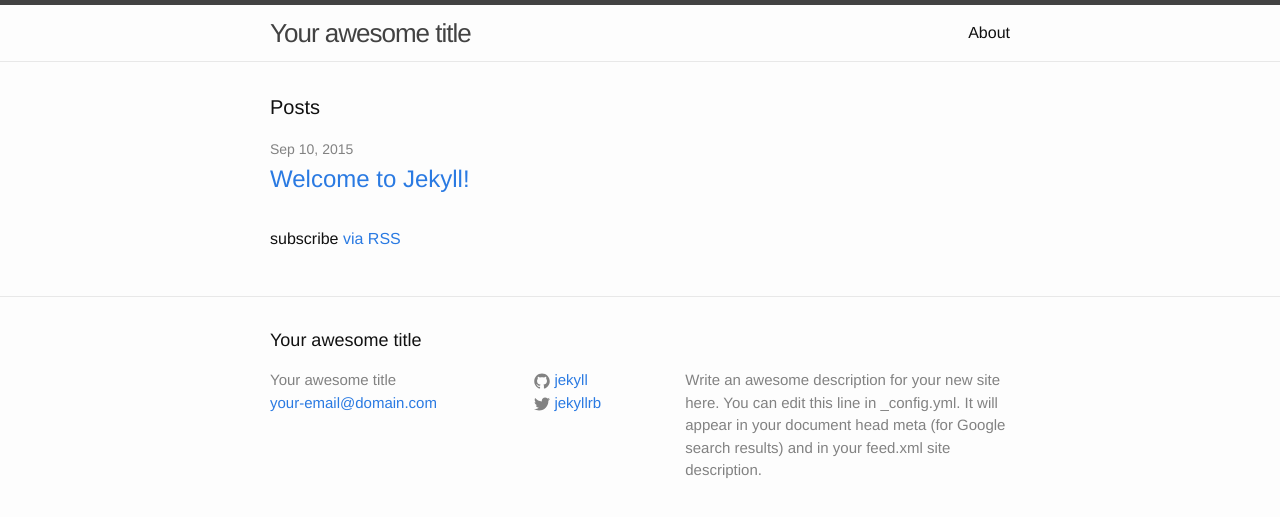
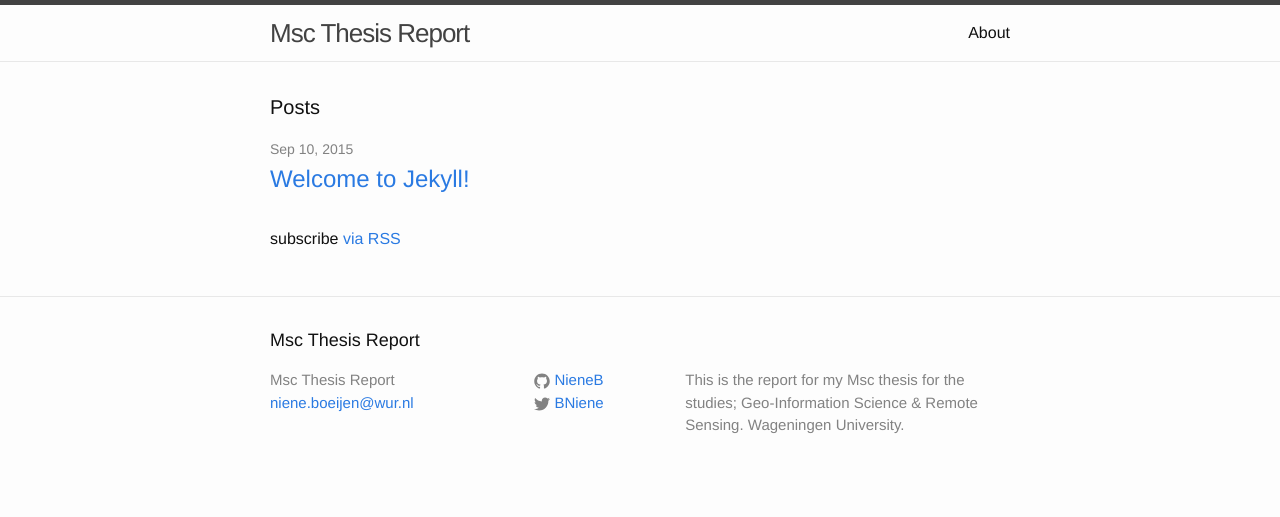
Before and after one commit to NieneB/ThesisReport, a Jekyll site: the page built from index.html, in a window 1280 px wide. Shown: the top 517 px of the page. Built offline with Jekyll 4.4.1, drawn with Linux system fonts in a browser that asks for light colours.

Commit message:
settings site

```diff
--- a/_config.yml
+++ b/_config.yml
@@ -1,14 +1,12 @@
 # Site settings
-title: Your awesome title
-email: your-email@domain.com
+title: Msc Thesis Report
+email: niene.boeijen@wur.nl
 description: > # this means to ignore newlines until "baseurl:"
-  Write an awesome description for your new site here. You can edit this
-  line in _config.yml. It will appear in your document head meta (for
-  Google search results) and in your feed.xml site description.
+  This is the report for my Msc thesis for the studies; Geo-Information Science & Remote Sensing. Wageningen University.
 baseurl: "/ThesisReport" # the subpath of your site, e.g. /blog/
 url: "http://nieneb.github.io" # the base hostname & protocol for your site
-twitter_username: jekyllrb
-github_username:  jekyll
+twitter_username: BNiene
+github_username:  NieneB
 
 # Build settings
 markdown: kramdown
```
